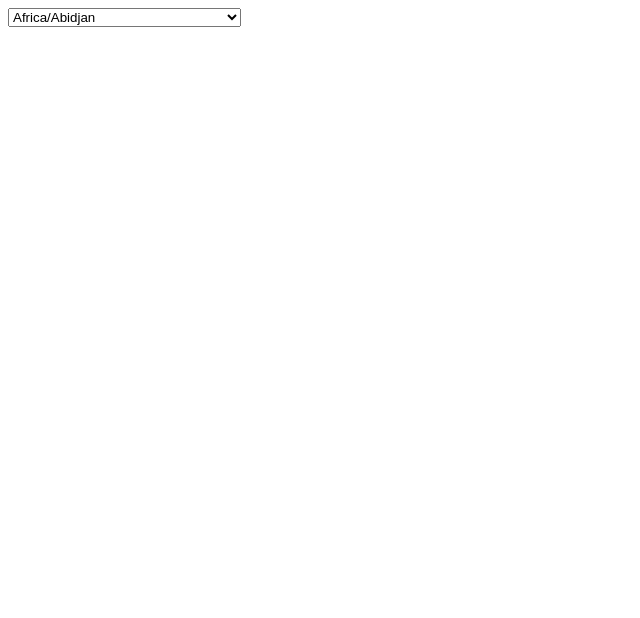
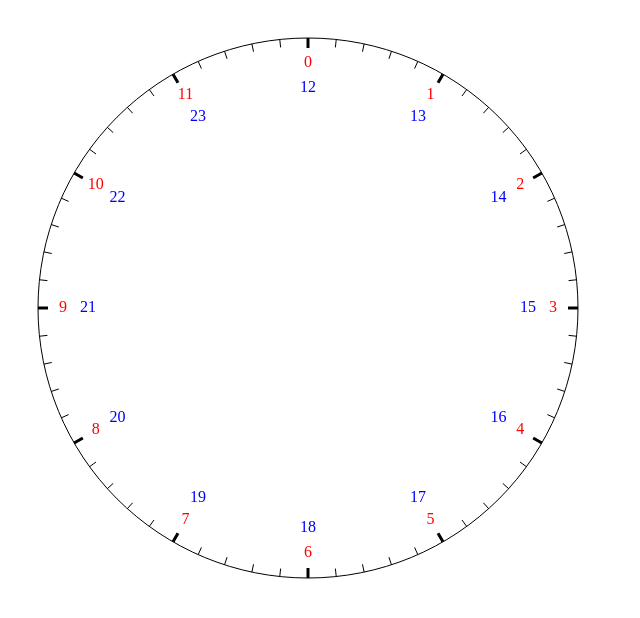
Before and after one commit to joshuatshaffer/time-zone-clock, a React (Vite) app: page / in a window 1280 px wide. Shown: the top 618 px of the page, without its empty margins (0-640 px from the left). Built offline with nearby package versions, Linux system fonts and the light colour scheme.

Commit message:
Add 12/24 hour clock face.

```diff
--- a/src/App.tsx
+++ b/src/App.tsx
@@ -1,19 +1,5 @@
-import { atom, useAtom } from "jotai";
-
-const countAtom = atom(0);
+import { Clock } from "./Clock";
 
 export function App() {
-  const [count, setCount] = useAtom(countAtom);
-
-  return (
-    <>
-      <select>
-        {Intl.supportedValuesOf("timeZone").map((timeZone) => (
-          <option key={timeZone} value={timeZone}>
-            {timeZone}
-          </option>
-        ))}
-      </select>
-    </>
-  );
+  return <Clock />;
 }
--- /dev/null
+++ b/src/Clock.tsx
@@ -0,0 +1,86 @@
+export function Clock() {
+  const w = 600;
+  const h = 600;
+  const cx = w / 2;
+  const cy = h / 2;
+  const r = Math.min(w, h) / 2 - 20;
+
+  const hourMarkR1 = r - 20;
+  const hourMarkR2 = r - 10;
+
+  const minuteMarkR1 = r - 18;
+  const minuteMarkR2 = hourMarkR2;
+
+  const hourLabelAmR = r - 35;
+  const hourLabelPmR = r - 60;
+
+  return (
+    <svg
+      width={w}
+      height={h}
+      viewBox={`0 0 ${w} ${h}`}
+      xmlns="http://www.w3.org/2000/svg"
+    >
+      {Array.from({ length: 12 }).map((_, i) => {
+        const angle = (3 / 4 + i / 12) * Math.PI * 2;
+
+        return (
+          <>
+            <line
+              x1={cx + hourMarkR1 * Math.cos(angle)}
+              y1={cy + hourMarkR1 * Math.sin(angle)}
+              x2={cx + hourMarkR2 * Math.cos(angle)}
+              y2={cy + hourMarkR2 * Math.sin(angle)}
+              stroke="black"
+              strokeWidth={3}
+            />
+            <text
+              x={cx + hourLabelAmR * Math.cos(angle)}
+              y={cy + hourLabelAmR * Math.sin(angle)}
+              textAnchor="middle"
+              dominantBaseline="middle"
+              fill="red"
+            >
+              {i}
+            </text>
+            <text
+              x={cx + hourLabelPmR * Math.cos(angle)}
+              y={cy + hourLabelPmR * Math.sin(angle)}
+              textAnchor="middle"
+              dominantBaseline="middle"
+              fill="blue"
+            >
+              {i + 12}
+            </text>
+          </>
+        );
+      })}
+      {Array.from({ length: 12 * 5 }).map((_, i) => {
+        if (i % 5 === 0) {
+          return;
+        }
+
+        const angle = (3 / 4 + i / (12 * 5)) * Math.PI * 2;
+
+        return (
+          <line
+            x1={cx + minuteMarkR1 * Math.cos(angle)}
+            y1={cy + minuteMarkR1 * Math.sin(angle)}
+            x2={cx + minuteMarkR2 * Math.cos(angle)}
+            y2={cy + minuteMarkR2 * Math.sin(angle)}
+            stroke="black"
+          />
+        );
+      })}
+
+      <circle
+        cx={cx}
+        cy={cy}
+        r={hourMarkR2}
+        fill="none"
+        stroke="black"
+        strokeWidth={1}
+      />
+    </svg>
+  );
+}
```
